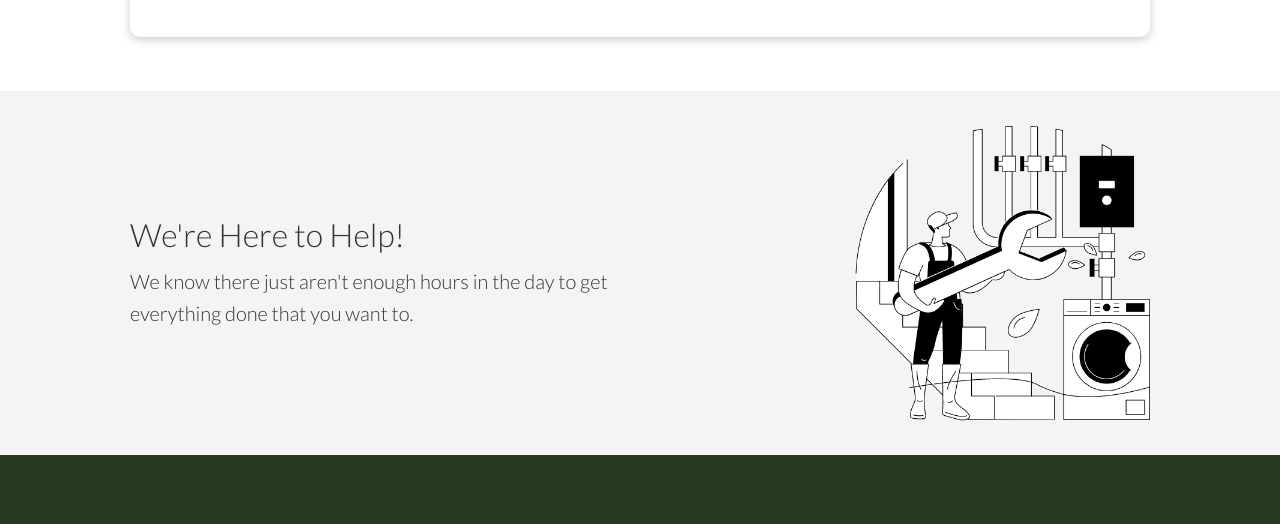
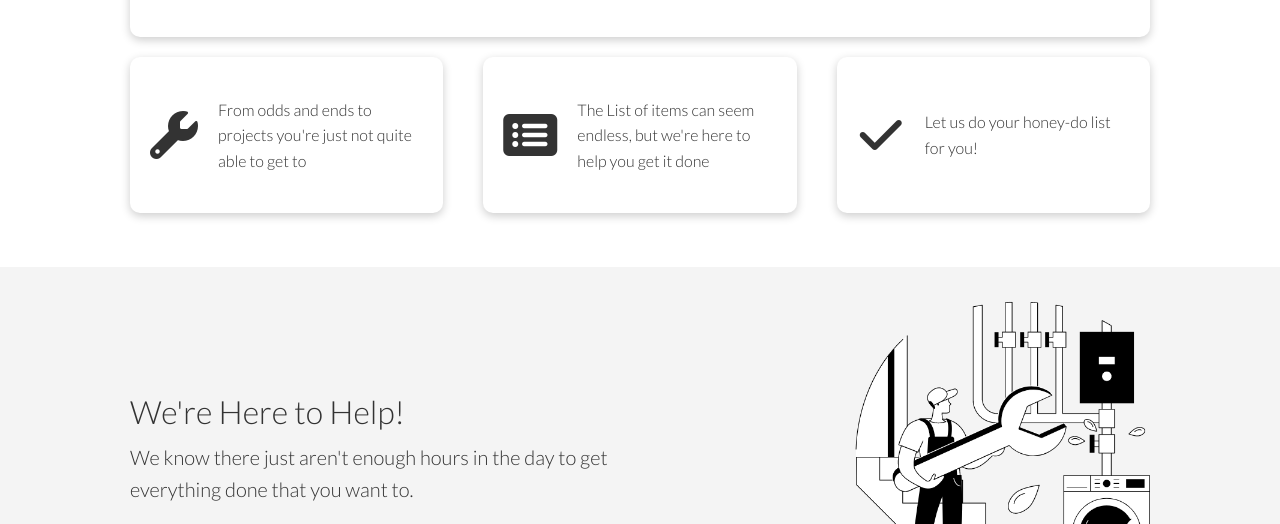
Before and after one commit to lmyers427/simpleWebsite, a plain HTML site: page features.html in a window 1280 px wide. Shown: the part 1471-1995 px from the top of the page. Drawn offline with Linux system fonts and the light colour scheme.

Commit message:
Added a card to index page and three extra card items to services page

```diff
--- a/css/style.css
+++ b/css/style.css
@@ -412,6 +412,7 @@ img{
         grid-row: 1;
     }
 
+
     .features-head .grid img,
     .features-sub-head img {
         justify-self: center;
--- a/features.html
+++ b/features.html
@@ -105,10 +105,34 @@
 
         </div>
 
+        <div class="card flex">
+            <i class="fa-solid fa-wrench fa-3x"></i>
+            <p>From odds and ends to projects you're just not quite able to get to </p>
+
+
+        </div>
+        <div class="card flex">
+            <i class="fa-solid fa-list-alt fa-3x"></i>
+            <p>The List of items can seem endless, but we're here to help you get it done</p>
+
+
+        </div>
+        <div class="card flex">
+            <i class="fa-solid fa-check fa-3x"></i>
+            <p>Let us do your honey-do list for you! </p>
+
+
+        </div>
+
+
 
 
 
     </div>
+
+
+
+
 
 </section>
 
```
Also changed, not shown: index.html (+4 -0 lines), images/logos/wrench.png (added).
